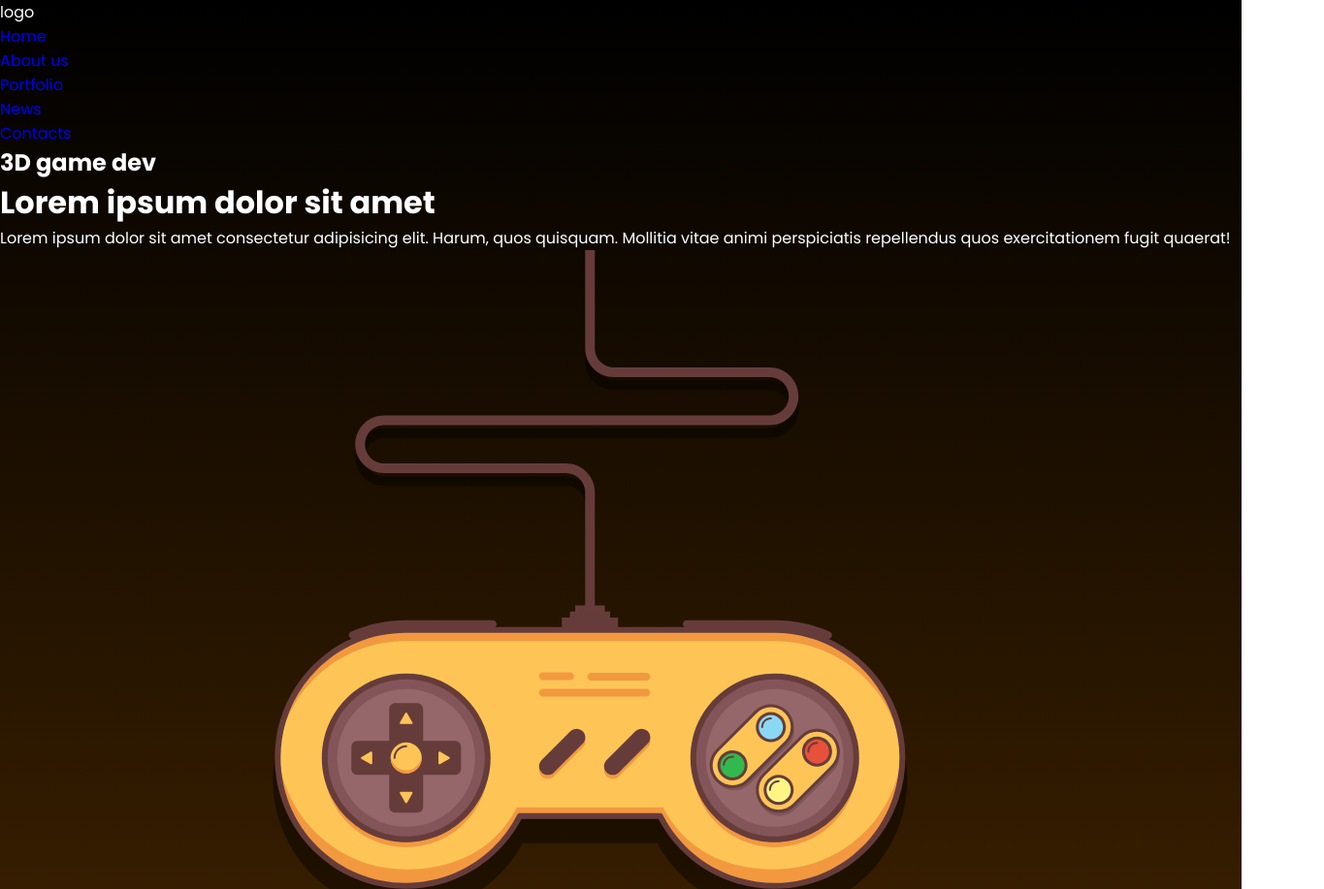
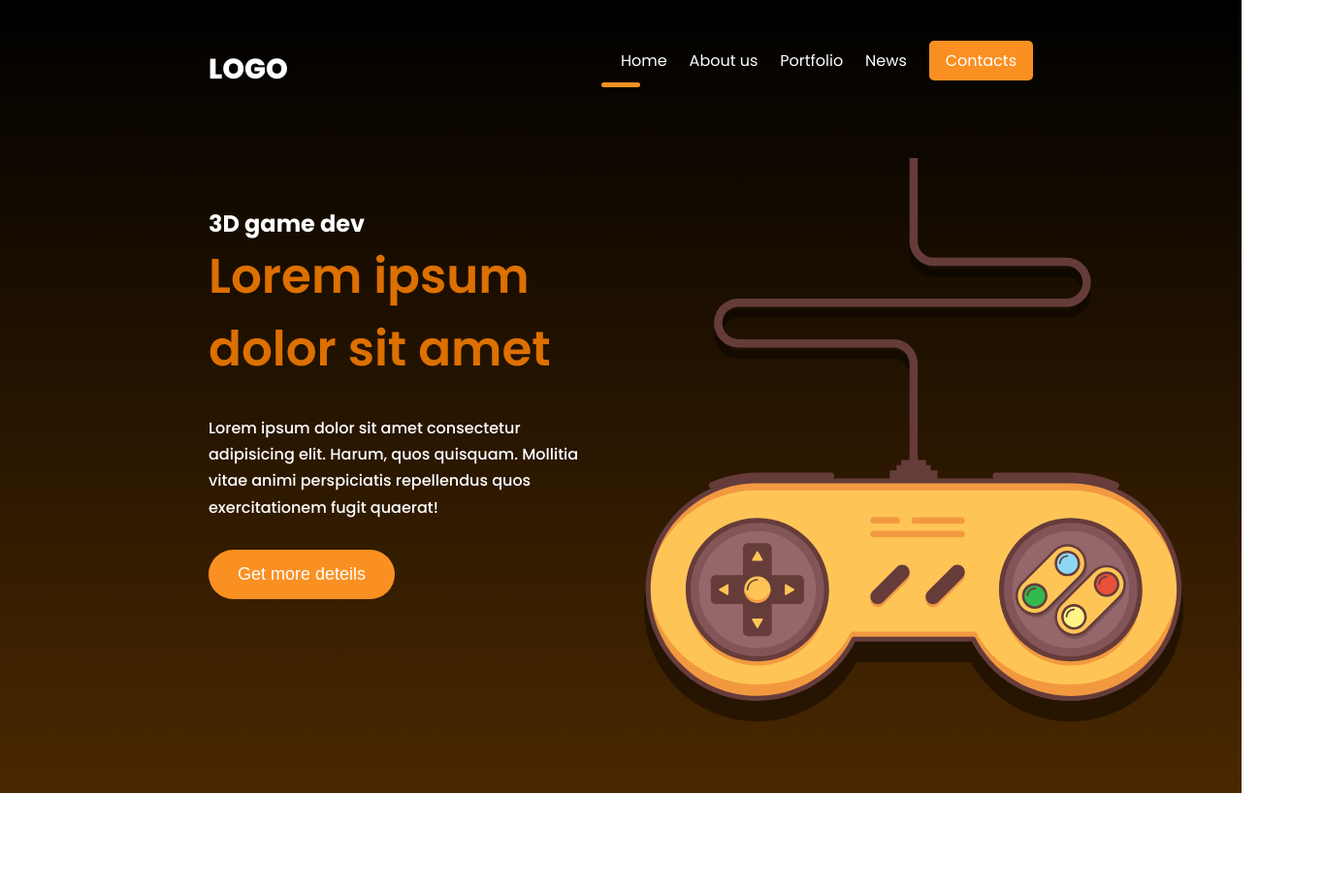
Before and after one commit to RomanFronrEnd/page_html-css, a plain HTML site: page index.html in a window 1280 px wide. Shown: the top 917 px of the page at 97% size, 1365 px wide, since content can reach past the window. Drawn offline with Linux system fonts and the light colour scheme.

Commit message:
css modify

```diff
--- a/main.css
+++ b/main.css
@@ -7,6 +7,7 @@
 
 body {
     font-family: "Poppins", sans-serif;
+    font-size: 16px;
     font-weight: 400;
     color: white;
 }
@@ -23,4 +24,116 @@ img {
     background: #000;
     background: linear-gradient(180deg,rgba(0, 0, 0, 1) 0%, rgba(74, 40, 0, 1) 100%);
     width: 100%;
+    padding-bottom: 100px;
 }
+
+.container {
+    width: 850px;
+    margin: 0 auto;
+}
+
+header {
+    padding: 50px 0;
+}
+
+header .logo {
+    text-transform: uppercase;
+    font-size: 29px;
+    font-weight: 800;
+}
+
+header nav {
+    float: right;
+    width: 50%;
+}
+
+header nav ul {
+    list-style: none;
+    display: flex;
+    justify-content: space-between;
+    position: relative;
+    z-index: 2;
+}
+
+header nav ul li {
+    display: inline-block;
+}
+
+header nav ul li a {
+    color: white;
+}
+
+header nav ul li:not(.active):not(.btn) a:hover{
+    border-bottom: 5px solid #DC7000;
+}
+
+header nav ul li.btn a{
+    background: #FA9021;
+    padding: 9px 17px;
+    border-radius: 5px;
+    transition: all 500ms ease;
+}
+
+header nav ul li.btn a:hover {
+    background:#9f570a;
+}
+
+header nav ul li.active::after {
+    content: '';
+    display: block;
+    width: 40px;
+    height: 5px;
+    background:#FA9021;
+    border-radius: 3px;
+    position: relative;
+    top: 10px;
+    left: -20px;
+}
+
+.hero {
+    padding-bottom: 100px;
+    position: relative;
+    z-index: 1;
+}
+.hero--info {
+    width: 400px;
+    padding-top: 70px;
+}
+
+.hero--info h1 {
+    color:#DC7000;
+    font-size: 20px;
+    font-weight: 600;
+}
+
+.hero--info h1 {
+    font-size: 50px;
+    font-weight: 600;
+}
+.hero--info p {
+    font-weight: 500;
+    line-height: 170%;
+    margin: 30px 0;
+}
+
+.hero--info .btn {
+    background: #FA9021;
+    padding: 15px 30px;
+    border-radius: 50px;
+    color: #fff;
+    border: 0;
+    transition: all 500ms ease;
+    font-size: 18px;
+}
+
+.hero--info .btn:hover {
+    cursor: pointer;
+    transform: scale(1.1);
+    background-color: #DC7000;
+}
+
+.hero img {
+    position: absolute;
+    top: 20px;
+    right: -300px;
+}
```
